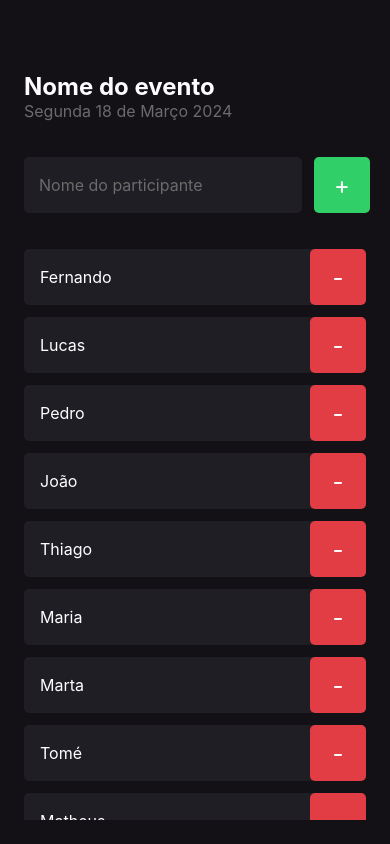
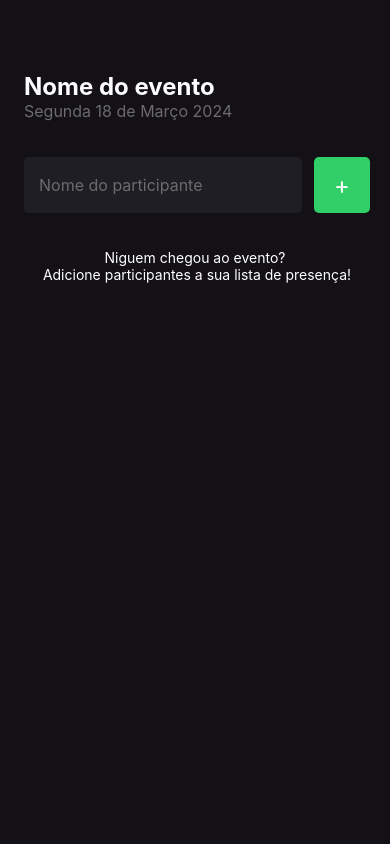
Before and after one commit to fernandolucasgsouza/ImHere, a React Native app: screen / in a window 390 px wide. Built offline with nearby package versions, Linux system fonts and the light colour scheme.

Commit message:
adicionando webHook

```diff
--- a/App.tsx
+++ b/App.tsx
@@ -1,5 +1,15 @@
-import { Home } from "./src/screens/Home";
+import { StatusBar } from 'react-native';
+import { Home } from './src/screens/Home';
 
 export default function App() {
-  return <Home />;
+  return (
+  <>
+    <StatusBar
+      barStyle={'light-content'}
+      backgroundColor='transparent'
+      translucent
+    />
+    <Home />
+  </>
+  );
 }
--- a/src/screens/Home/index.tsx
+++ b/src/screens/Home/index.tsx
@@ -1,5 +1,6 @@
-import React from "react";
+import React, { useState } from "react";
 import {
+  Alert,
   FlatList,
   ScrollView,
   Text,
@@ -12,20 +13,16 @@ import { Participant } from "../../components/Participant";
 import { styles } from "./styles";
 
 export function Home() {
-  const particpants = [
-    "Fernando",
-    "Lucas",
-    "Pedro",
-    "João",
-    "Thiago",
-    "Maria",
-    "Marta",
-    "Tomé",
-    "Matheus",
-    "Marcos",
-  ];
+  const  [participantsState, setParticpantsState] = useState<string[]>([]);
+  const  [participantNameState, setParticpantNameState] = useState<string>('');
+
   function handlerParticipantAdd() {
-    console.log("clicou em add");
+    if (participantNameState == '')
+      return
+    if(participantsState.includes(participantNameState))
+      return Alert.alert(`${participantNameState} já está cadastrado na lista!`)
+      setParticpantsState(prevState => [...prevState, participantNameState])
+    setParticpantNameState('');
   }
   function handlerParticipantRemove(id: number, name: string) {
     console.log(`clicou em remove o participante: ${name} do id: ${id}`);
@@ -40,6 +37,8 @@ export function Home() {
           style={styles.input}
           placeholder="Nome do participante"
           placeholderTextColor="#6b6b6b"
+          onChangeText={setParticpantNameState}
+          value={participantNameState}
         />
         <TouchableOpacity style={styles.button} onPress={handlerParticipantAdd}>
           <Text style={styles.buttonText}>+</Text>
@@ -47,10 +46,10 @@ export function Home() {
       </View>
 
       <FlatList
-        data={particpants}
+        data={participantsState}
         keyExtractor={(item) => item}
         showsVerticalScrollIndicator={false}
-        renderItem={({item, index})=>(
+        renderItem={({ item, index }) => (
           <Participant
             key={index}
             id={index}
@@ -58,9 +57,11 @@ export function Home() {
             onRemove={(index) => handlerParticipantRemove(index, item)}
           />
         )}
-        ListEmptyComponent={()=>(
-          <Text style={styles.listEmptyText}>Niguem chegou ao evento?{'\n'} Adicione participantes
-          a sua lista de presença!</Text>
+        ListEmptyComponent={() => (
+          <Text style={styles.listEmptyText}>
+            Niguem chegou ao evento?{"\n"} Adicione participantes a sua lista de
+            presença!
+          </Text>
         )}
       />
     </View>
```
